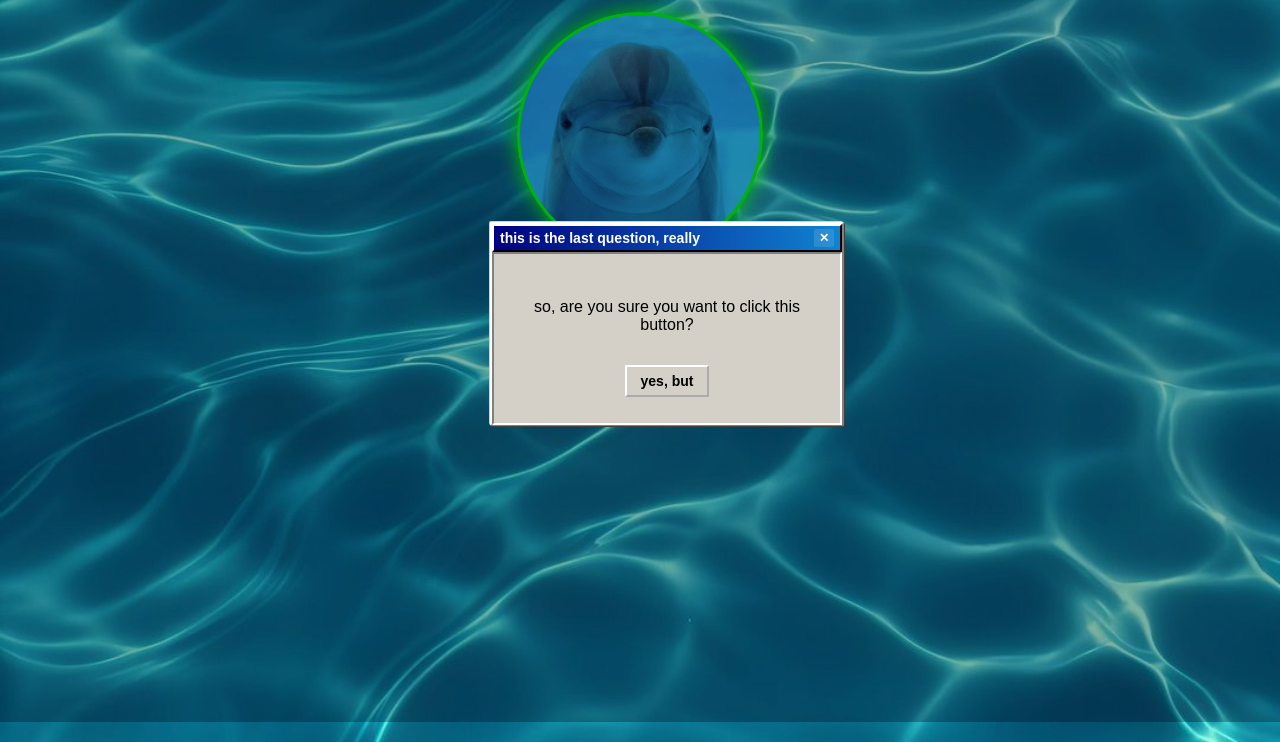
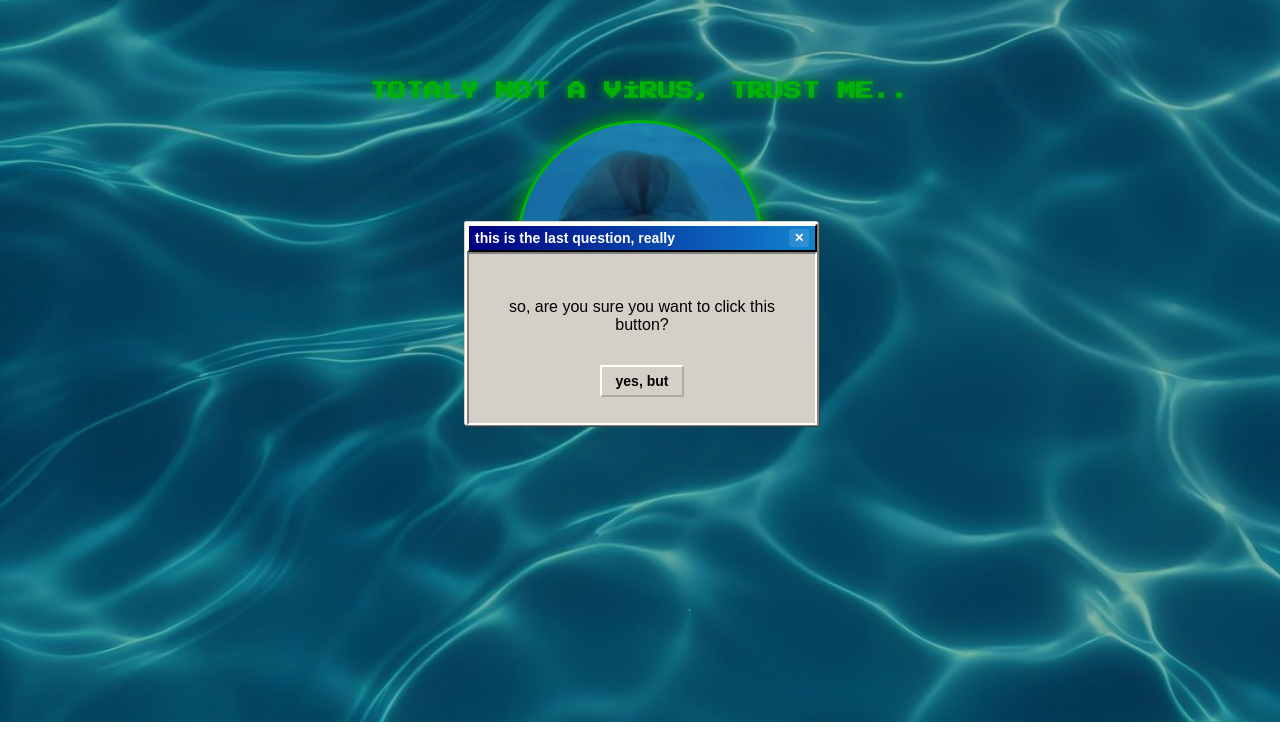
Before and after one commit to Virtualexp/happydolphin, a plain HTML site: page index.html in a window 1280 px wide. Shown: the part 78-820 px from the top of the page. Drawn offline with Linux system fonts and the light colour scheme.

Commit message:
Add files via upload

```diff
--- a/index.html
+++ b/index.html
@@ -1,13 +1,9 @@
 <!DOCTYPE html>
-
 <html lang="tr">
-
 <head>
-
 <meta charset="UTF-8">
-<link href="https://fonts.googleapis.com/css2?family=VT323&display=swap" rel="stylesheet">
+<link href="https://fonts.googleapis.com/css2?family=Press+Start+2P&display=swap" rel="stylesheet">
 <meta name="viewport" content="width=device-width, initial-scale=1.0">
-
 <title>welcome!</title>
 
 <style>
@@ -22,6 +18,7 @@
     margin: 0;
     overflow: hidden;
   }
+
   body::after {
     content: "";
     position: fixed;
@@ -30,35 +27,40 @@
     background-color: rgba(0, 0, 25, 0.3);
     pointer-events: none;
   }
-  h1 {
+
+  /* Yazı ve profil kapsayıcısı */
+  .center-content {
+    position: absolute;
+    top: 20%; /* biraz yukarı taşıdık */
+    left: 50%;
+    transform: translateX(-50%);
+    display: flex;
+    flex-direction: column;
+    align-items: center;
+    gap: 20px;
     text-align: center;
-    margin-top: 20px;
-    text-shadow: 0 0 10px #0f0, 0 0 20px #0f0;
-    font-family: 'VT323', monospace;
-    font-size: 42px;
-    letter-spacing: 2px;
-    animation: flicker 1.6s infinite alternate;
   }
 
-@keyframes flicker {
-  0%, 19%, 21%, 23%, 25%, 54%, 56%, 100% {
-    opacity: 1;
+  h1 {
+    font-family: 'Press Start 2P', cursive;
+    text-transform: uppercase;
+    font-size: 18px;
+    color: #0f0;
+    text-shadow: 0 0 8px #0f0;
+    margin: 0;
   }
-  20%, 24%, 55% {
-    opacity: 0.3;
-  }
-}
+
   .profile {
     width: 240px;
     height: 240px;
     border: 3px solid #00ff00;
     border-radius: 50%;
-    margin: 20px auto;
     background-image: url('dolphin.jpg');
     background-size: cover;
     background-position: center;
     box-shadow: 0 0 20px #00ff00;
   }
+
   .win98 {
     position: absolute;
     width: 350px;
@@ -67,18 +69,13 @@
     color: black;
     font-family: "MS Sans Serif", sans-serif;
     user-select: none;
-
-    /* Gerçek Win98 çerçevesi: iç ve dış kenar 3D efekti */
     border-top: 2px solid #ffffff;
     border-left: 2px solid #ffffff;
     border-right: 2px solid #808080;
     border-bottom: 2px solid #808080;
-
-    /* Hafif dış gölge: tam hizalı */
     box-shadow:
-      1px 1px 0 #404040,     /* sağ-alt koyu gölge */
-      -1px -1px 0 #d4d0c8;   /* sol-üst açık yansıma */
-
+      1px 1px 0 #404040,
+      -1px -1px 0 #d4d0c8;
     border-radius: 2px;
   }
 
@@ -92,13 +89,14 @@
     display: flex;
     align-items: center;
     justify-content: space-between;
-    border-top: 2px solid #ffffff;     /* üst kenar parlak */
+    border-top: 2px solid #ffffff;
     border-left: 2px solid #ffffff;
-    border-bottom: 2px solid #000000;  /* alt kenar koyu */
+    border-bottom: 2px solid #000000;
     border-right: 2px solid #000000;
   }
+
   .content {
-    padding: 28px 26px 26px 26px; /* alt kısım hafif azaltıldı */
+    padding: 28px 26px 26px 26px;
     background-color: #d4d0c8;
     text-align: center;
     border-top: 2px solid #808080;
@@ -106,6 +104,7 @@
     border-right: 2px solid #ffffff;
     border-bottom: 2px solid #ffffff;
   }
+
   .button {
     margin-top: 15px;
     background-color: #d4d0c8;
@@ -113,28 +112,42 @@
     padding: 6px 14px;
     cursor: pointer;
     font-size: 14px;
-    font-weight:700;
+    font-weight: 700;
   }
+
   .button:active { border: 2px inset #fff; }
+
   .close-ind {
-    width:20px;height:18px;border-radius:2px;background:rgba(255,255,255,0.12);
-    text-align:center;line-height:18px;font-weight:700;
-    margin-left:8px;color:#fff;font-size:12px;cursor:pointer;
+    width: 20px;
+    height: 18px;
+    border-radius: 2px;
+    background: rgba(255,255,255,0.12);
+    text-align: center;
+    line-height: 18px;
+    font-weight: 700;
+    margin-left: 8px;
+    color: #fff;
+    font-size: 12px;
+    cursor: pointer;
   }
-  @media (max-width:640px){ .win98{width:88%;left:6% !important} }
+
+  @media (max-width:640px){
+    .win98 { width:88%; left:6% !important; }
+  }
 </style>
 </head>
 
 <body>
+  <div class="center-content">
     <h1>totaly not a virus, trust me..</h1>
     <div class="profile"></div>
+  </div>
 
   <script>
   let clickCount = 0;
   let zCounter = 1000;
   let windowIndex = 0;
 
-// Arkaplan deniz sesi
   const seaSound = new Audio('underwatersound.mp3');
   seaSound.loop = true;
   seaSound.volume = 0.5;
@@ -165,7 +178,6 @@ function createWindow(x, y, titleText = 'this is the last question, really') {
     `;
     document.body.appendChild(win);
 
-  // Dolphin sesi
     const dolphinSound = new Audio('dolphinsound.mp3');
     dolphinSound.volume = 0.5;
     dolphinSound.play().catch(() => {});
@@ -184,21 +196,12 @@ function createWindow(x, y, titleText = 'this is the last question, really') {
     });
 
     makeDraggable(win, win.querySelector('.title-bar'));
-
-  // Çarpı tuşu: özel hata penceresi oluştur
-  win.querySelector('.close-ind').addEventListener('click', () => {
-    createErrorWindow(win);
-  });
+    win.querySelector('.close-ind').addEventListener('click', () => createErrorWindow(win));
   }
 
-// --- Hata penceresi oluşturucu (minimal, %100 çalışan sürüm) ---
   function createErrorWindow() {
-  // Önce konsola yaz, fonksiyon çalışıyor mu görelim
-  console.log("Creating error window...");
-
-  // Error penceresi elementi
     const err = document.createElement('div');
-  err.style.position = 'fixed'; // ekran ortasında sabit
+    err.style.position = 'fixed';
     err.style.left = '50%';
     err.style.top = '50%';
     err.style.transform = 'translate(-50%, -50%)';
@@ -209,7 +212,6 @@ function createErrorWindow() {
     err.style.boxShadow = '3px 3px 0 #404040, -1px -1px 0 #fff';
     err.style.zIndex = '99999';
     err.style.fontFamily = '"MS Sans Serif", sans-serif';
-
     err.innerHTML = `
       <div style="
         background: linear-gradient(to right, #800000, #a00000);
@@ -243,16 +245,8 @@ function createErrorWindow() {
         </div>
       </div>
     `;
-
     document.body.appendChild(err);
-
-  // Kapatma butonu
-  const closeBtn = err.querySelector('#errClose');
-  closeBtn.addEventListener('click', () => {
-    err.remove();
-  });
-
-  // Ses (isteğe bağlı)
+    err.querySelector('#errClose').addEventListener('click', () => err.remove());
     try {
       const beep = new Audio('dolphinsound.mp3');
       beep.volume = 0.3;
@@ -260,18 +254,10 @@ function createErrorWindow() {
     } catch (e) {
       console.log('Ses çalınamadı:', e);
     }
-
-  console.log("Error window created!");
   }
 
-
-
-
-// --- Drag delay efekti ---
   function makeDraggable(win, handle) {
-  let offsetX = 0, offsetY = 0, isDragging = false;
-  let lastTrailTime = 0;
-
+    let offsetX = 0, offsetY = 0, isDragging = false, lastTrailTime = 0;
     handle.style.touchAction = "none";
 
     handle.addEventListener('pointerdown', (e) => {
@@ -301,7 +287,6 @@ function makeDraggable(win, handle) {
     });
   }
 
-// --- İz oluşturucu ---
   function createTrail(win, left, top) {
     const clone = win.cloneNode(true);
     clone.style.pointerEvents = 'none';
@@ -319,11 +304,11 @@ function createTrail(win, left, top) {
     setTimeout(() => { clone.remove(); }, 5000);
   }
 
-// Başlangıç
-createWindow(window.innerWidth / 2 - 150, window.innerHeight / 2 - 100);
+  // Pencereyi tam merkeze yerleştir
+  createWindow(
+    (window.innerWidth - 350) / 2,
+    (window.innerHeight - 200) / 2
+  );
   </script>
-
-
-
 </body>
 </html>
```
Lines whose indentation alone changed are shown as unchanged.
